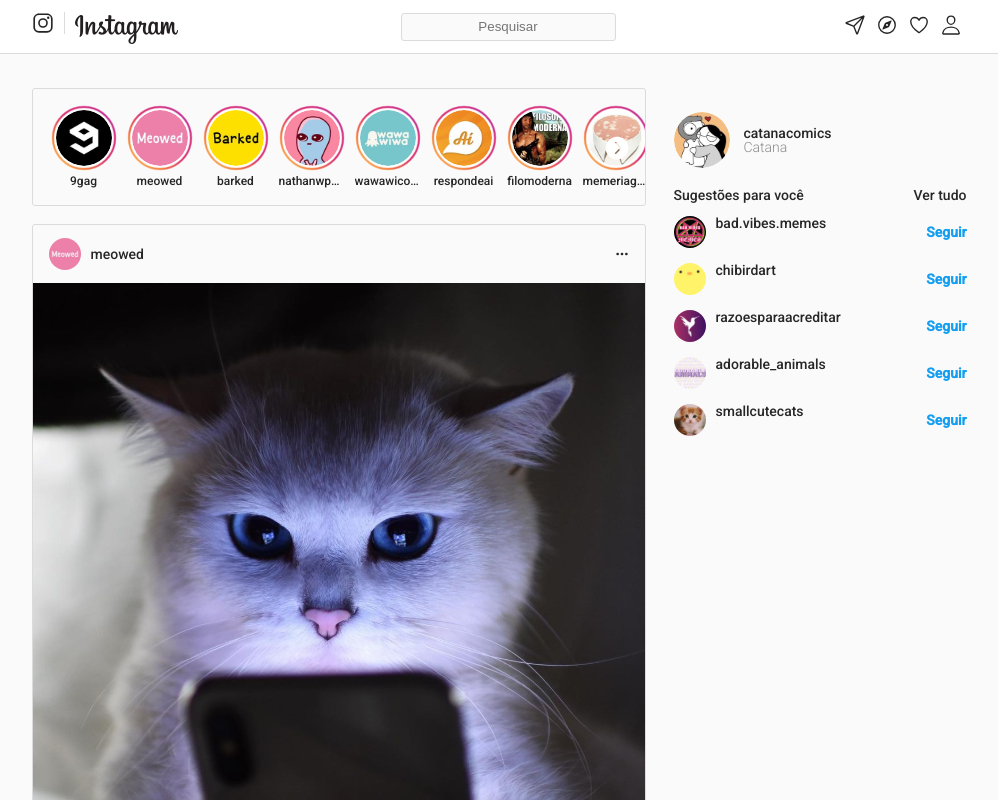
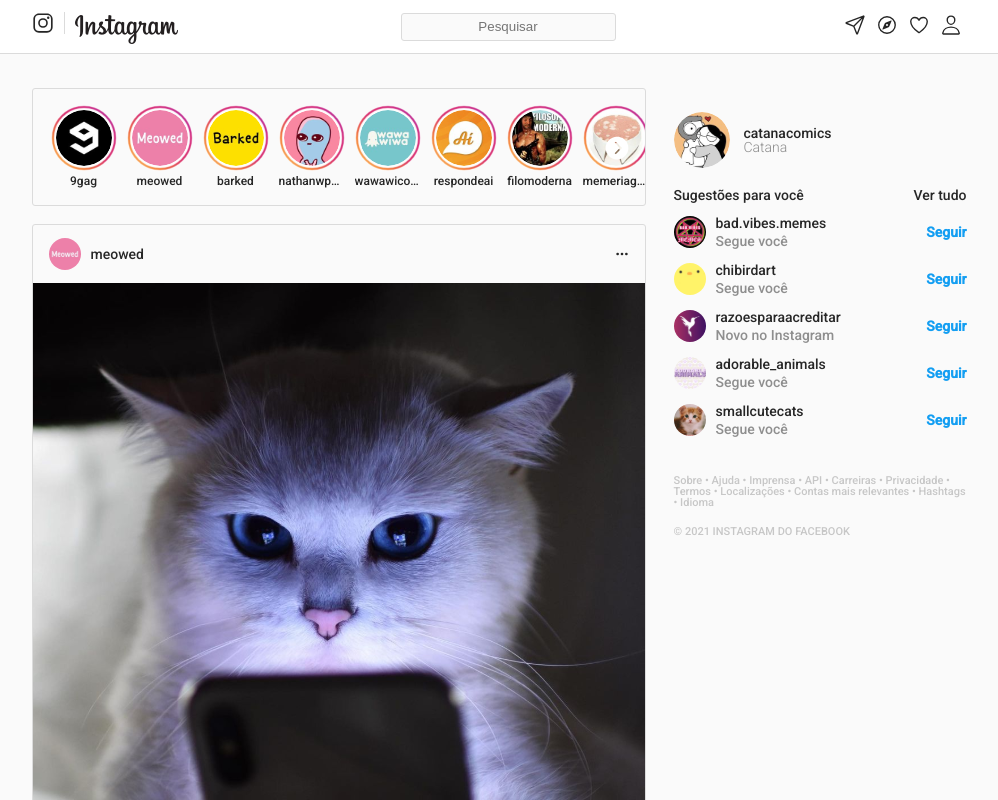
Before and after one commit to francianeV/projeto_07_instagramreact, a React (Create React App) app: page / in a window 1280 px wide. Shown: the top 800 px of the page, without its empty margins (141-1139 px from the left). Built offline with nearby package versions, Linux system fonts and the light colour scheme.

Commit message:
componentização completa

```diff
--- a/src/App.js
+++ b/src/App.js
@@ -2,6 +2,7 @@ import Navbar from './Topo';
 import Stories from './Stories';
 import Posts from './Posts';
 import SideBar from './SideBar';
+import MenuMobile from './Mobile';
 
 
 export default function App(){
@@ -15,7 +16,7 @@ export default function App(){
                 </div>
                 <SideBar />
             </div>
-
+            <MenuMobile />
         </div>
     );
 }
--- /dev/null
+++ b/src/Mobile.js
@@ -0,0 +1,13 @@
+import Icones from "./Icon";
+
+export default function MenuMobile(){
+    return(
+        <div class="fundo-mobile">
+        <ion-icon name="home"></ion-icon>
+        <ion-icon name="search-outline"></ion-icon>
+        <ion-icon name="add-circle-outline"></ion-icon>
+        <ion-icon name="heart-outline"></ion-icon>
+        <ion-icon name="person-outline"></ion-icon>
+      </div>
+    );
+}
--- a/src/SideBar.js
+++ b/src/SideBar.js
@@ -3,7 +3,7 @@ export default function SideBar(){
         <div class="sidebar">
             <Usuario />
             <Sujestoes />
-
+            <InfosRodape />
         </div>
     );
 }
@@ -32,7 +32,7 @@ function Sujestoes(){
               Sugestões para você
               <div>Ver tudo</div>
             </div>
-            {sujestao.map((sujestao) =>  (<Sujestao user={sujestao.user} name={sujestao.name} post={sujestao.post} />))}
+            {sujestao.map((sujestao) =>  (<Sujestao user={sujestao.user} name={sujestao.name} razao={sujestao.razao} />))}
 
         </div>
     );
@@ -54,3 +54,18 @@ function Sujestao(props){
         </div>
     );
 }
+
+function InfosRodape(){
+    return(
+        <div>
+            <div class="links">
+            Sobre • Ajuda • Imprensa • API • Carreiras • Privacidade • Termos • Localizações • Contas mais relevantes • Hashtags • Idioma
+          </div>
+
+          <div class="copyright">
+            © 2021 INSTAGRAM DO FACEBOOK
+          </div>
+        </div>
+    );
+
+}
```
